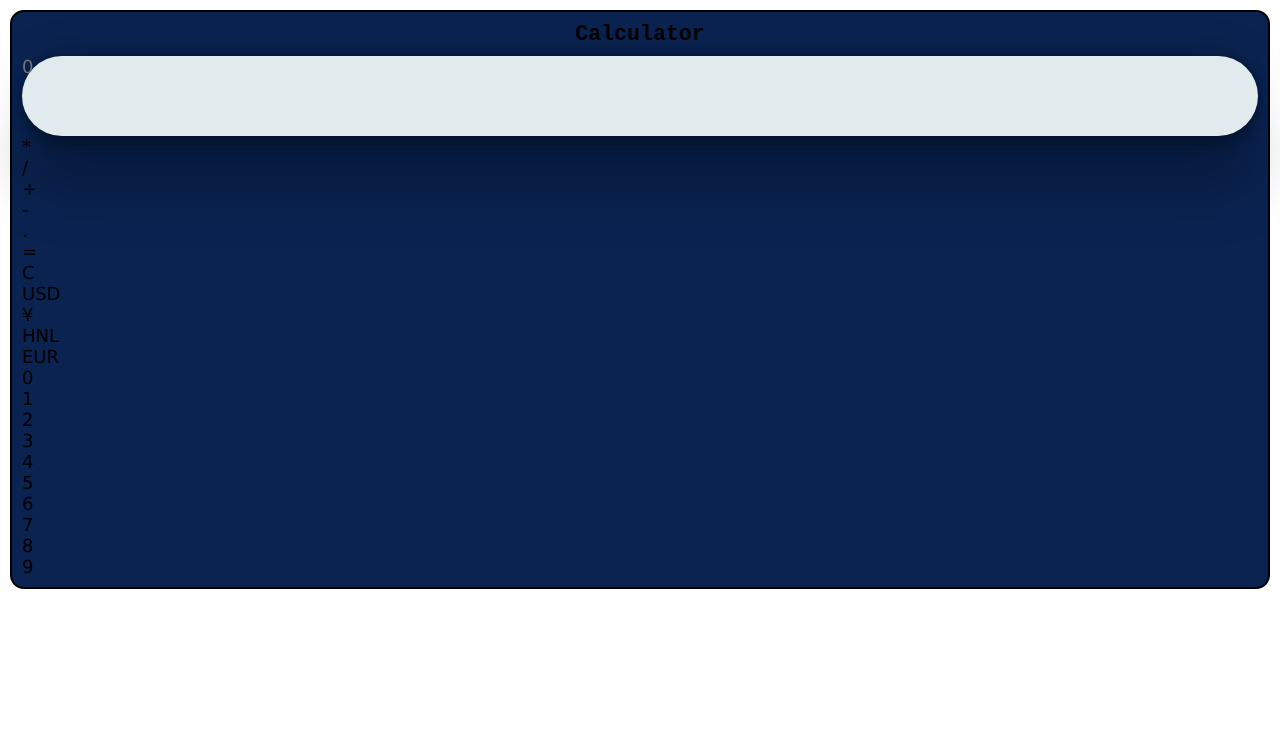
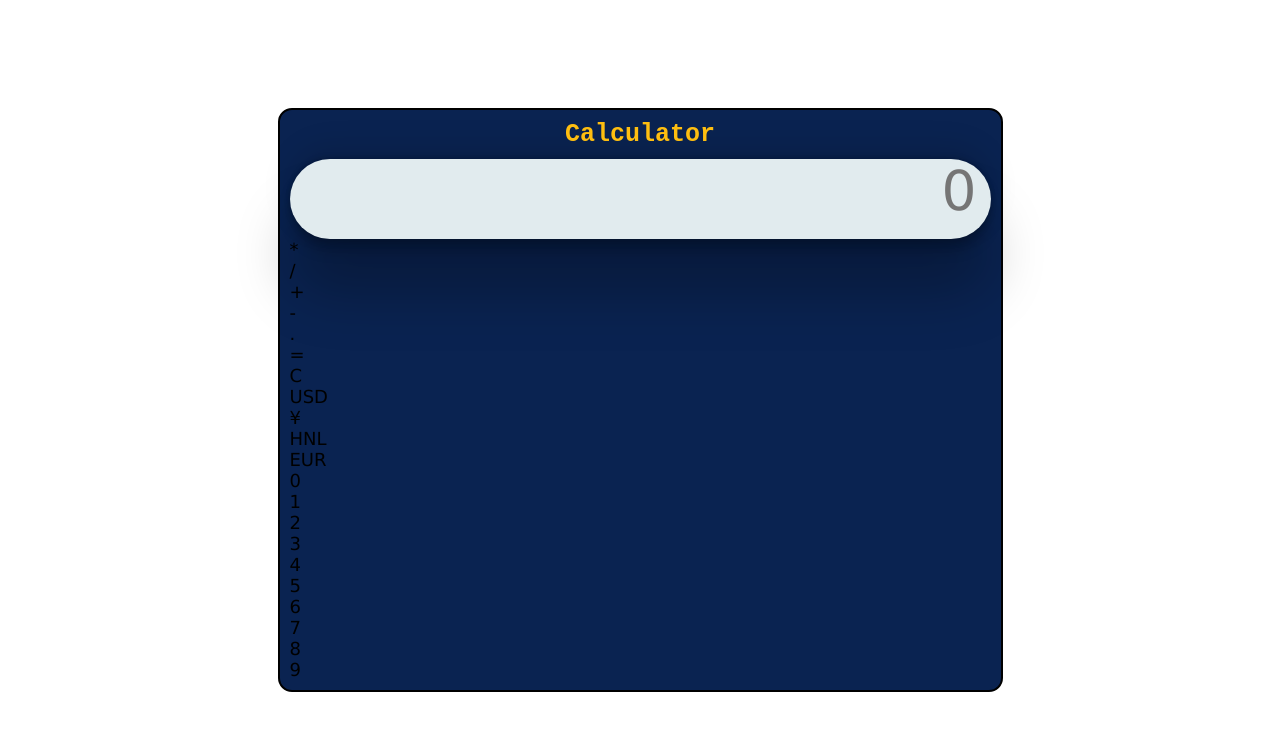
Before and after one commit to Carol21d/CalculatorVue, a Vue app in the folder Calculator-Vue/: page / in a window 1280 px wide. Shown: the top 730 px of the page. Built offline with nearby package versions, Linux system fonts and the light colour scheme.

Commit message:
added styles buttons

```diff
--- a/Calculator-Vue/src/components/Calculator.vue
+++ b/Calculator-Vue/src/components/Calculator.vue
@@ -2,98 +2,110 @@
 export default {
   data() {
     return {
-      result: '',
+      result: "",
       buttons: [
-        { id: 'multiplication', label: '*' },
-        { id: 'division', label: '/' },
-        { id: 'addition', label: '+' },
-        { id: 'subtraction', label: '-' },
-        { id: 'coma', label: '.' },
-        { id: 'equals', label: '=' },
-        { id: 'cleanScreen', label: 'C' },
-        { id: 'USD', label: 'USD' },
-        { id: '¥', label: '¥' },
-        { id: 'HNL', label: 'HNL'},
-        { id: 'EUR', label: 'EUR'},
-        { id: 'zero', label: '0' },
-        { id: 'one', label: '1' },
-        { id: 'two', label: '2' },
-        { id: 'three', label: '3' },
-        { id: 'four', label: '4' },
-        { id: 'five', label: '5' },
-        { id: 'six', label: '6' },
-        { id: 'seven', label: '7' },
-        { id: 'eight', label: '8' },
-        { id: 'nine', label: '9' }
+        { id: "multiplication", label: "*" },
+        { id: "division", label: "/" },
+        { id: "addition", label: "+" },
+        { id: "subtraction", label: "-" },
+        { id: "coma", label: "." },
+        { id: "equals", label: "=" },
+        { id: "cleanScreen", label: "C" },
+        { id: "USD", label: "USD" },
+        { id: "¥", label: "¥" },
+        { id: "HNL", label: "HNL" },
+        { id: "EUR", label: "EUR" },
+        { id: "zero", label: "0" },
+        { id: "one", label: "1" },
+        { id: "two", label: "2" },
+        { id: "three", label: "3" },
+        { id: "four", label: "4" },
+        { id: "five", label: "5" },
+        { id: "six", label: "6" },
+        { id: "seven", label: "7" },
+        { id: "eight", label: "8" },
+        { id: "nine", label: "9" },
       ],
-      exchange:{
-        USD:1.06,
-        YEN:140.51,
-        HNL:26.26,
-        EUR:0.96
-
-
-      }
-    }
+      exchange: {
+        USD: 1.06,
+        YEN: 140.51,
+        HNL: 26.26,
+        EUR: 0.96,
+      },
+    };
   },
 
   methods: {
-    convert(from, to){
-        this.result = (this.result * this.exchange[to] / this.exchange[from]).toFixed(2);
+    convert(from, to) {
+      this.result = (
+        (this.result * this.exchange[to]) /
+        this.exchange[from]
+      ).toFixed(2);
     },
     operationChoose(button) {
       switch (button.id) {
-        case 'cleanScreen':
-          this.result = '';
+        case "cleanScreen":
+          this.result = "";
           break;
-        case 'equals':
+        case "equals":
           this.result = eval(this.result);
           break;
-        case 'multiplication':
-          this.result += ' ' + button.label + ' ';
+        case "multiplication":
+          this.result += " " + button.label + " ";
           break;
-        case 'divide':
-          this.result += ' ' + button.label + ' ';
+        case "divide":
+          this.result += " " + button.label + " ";
           break;
-        case 'addition':
-          this.result += ' ' + button.label + ' ';
+        case "addition":
+          this.result += " " + button.label + " ";
           break;
-        case 'subtract':
-          this.result += ' ' + button.label + ' ';
+        case "subtract":
+          this.result += " " + button.label + " ";
           break;
-        case 'USD':
-          this.convert('USD','YEN');
+        case "USD":
+          this.convert("USD", "YEN");
           break;
-        case '¥':
-          this.convert('USD','YEN');
+        case "¥":
+          this.convert("USD", "YEN");
           break;
-        case 'HNL':
-          this.convert('HNL','EUR');
+        case "HNL":
+          this.convert("HNL", "EUR");
           break;
-        case 'EUR':
-          this.convert('EUR','HNL');
+        case "EUR":
+          this.convert("EUR", "HNL");
           break;
         default:
           this.result += button.label;
       }
-    }
     },
-}
+  },
+};
 </script>
 <template>
   <div class="wrapper">
     <h1 class="wrapper-title">Calculator</h1>
     <div class="wrapper-display">
-      <input type="text" v-model="result" placeholder="0" readonly />
+      <input
+        class="wrapper-display__result"
+        type="text"
+        v-model="result"
+        placeholder="0"
+        readonly
+      />
     </div>
     <div class="wrapper-buttons">
-      <button v-for="button in buttons" :key="button.id" @click="operationChoose(button)">{{ button.label }}</button>
+      <button
+        v-for="button in buttons"
+        :key="button.id"
+        @click="operationChoose(button)"
+      >
+        {{ button.label }}
+      </button>
     </div>
   </div>
 </template>
 <style lang="scss" scope>
-
-  .wrapper{
+.wrapper {
   margin: 10px;
   padding: 10px;
   border: 2px solid black;
@@ -102,36 +114,54 @@ export default {
   height: auto;
   background-color: #0a2351;
 
-    .wrapper-title{
+  .wrapper-title {
     display: flex;
     justify-content: center;
     align-items: center;
     font-family: monospace;
-      font-size: larger;
+    font-size: 25px;
     font-weight: 800;
-      color:Black;
-
-
+    color: #febe10;
   }
 
-    .wrapper-display{
+  .wrapper-display {
     border-radius: 12em;
     margin-top: 10px;
     height: 80px;
-      box-shadow: rgba(0, 0, 0, 0.25) 0px 54px 55px, rgba(0, 0, 0, 0.12) 0px -12px 30px, rgba(0, 0, 0, 0.12) 0px 4px 6px, rgba(0, 0, 0, 0.17) 0px 12px 13px, rgba(0, 0, 0, 0.09) 0px -3px 5px;
-      background-color: #E1EBEE;
+    box-shadow: rgba(0, 0, 0, 0.25) 0px 54px 55px,
+      rgba(0, 0, 0, 0.12) 0px -12px 30px, rgba(0, 0, 0, 0.12) 0px 4px 6px,
+      rgba(0, 0, 0, 0.17) 0px 12px 13px, rgba(0, 0, 0, 0.09) 0px -3px 5px;
+    background-color: #e1ebee;
+    .wrapper-display__result {
+      font-size: 55px;
+      font-weight: 200;
+      text-align: right;
+      margin-right: 14px;
     }
+    .wrapper-buttons {
+      button {
 
-
-
-
-
-
-
-
-
-
-
+        color: white;
+        padding: 10px;
+        border-radius: 5px;
+        &:hover {
+          background-color: #5072A7;
         }
-
+        &[id="button1"] {
+          background-color: white;
+        }
+        &[id="button2"] {
+          background-color: white;
+        }
+      }
+      button[label="C"] {
+        background-color: #C40233;
+      }
+      button[label="equals"] {
+        background-color: #FFC72C;
+        color: white;
+      }
+    }
+  }
+}
 </style>
--- a/Calculator-Vue/src/scss/styles.scss
+++ b/Calculator-Vue/src/scss/styles.scss
@@ -11,9 +11,14 @@
     }
 
     body {
-        min-height: 100vh;
+        // min-height: 100vh;
         font-family: Verdana, Geneva, Tahoma, sans-serif;
-        background-color: map-get(bgcolor.$colors, "dark");
-        color: map-get(bgcolor.$colors, "light");
+        // background-color: map-get(bgcolor.$colors, "dark");
+        // color: map-get(bgcolor.$colors, "light");
+        width: 100%;
+        height: 90%;
+        display:flex;
+        justify-content: center;
+        align-items: center;
 
       }
```
Lines whose indentation alone changed are shown as unchanged.
